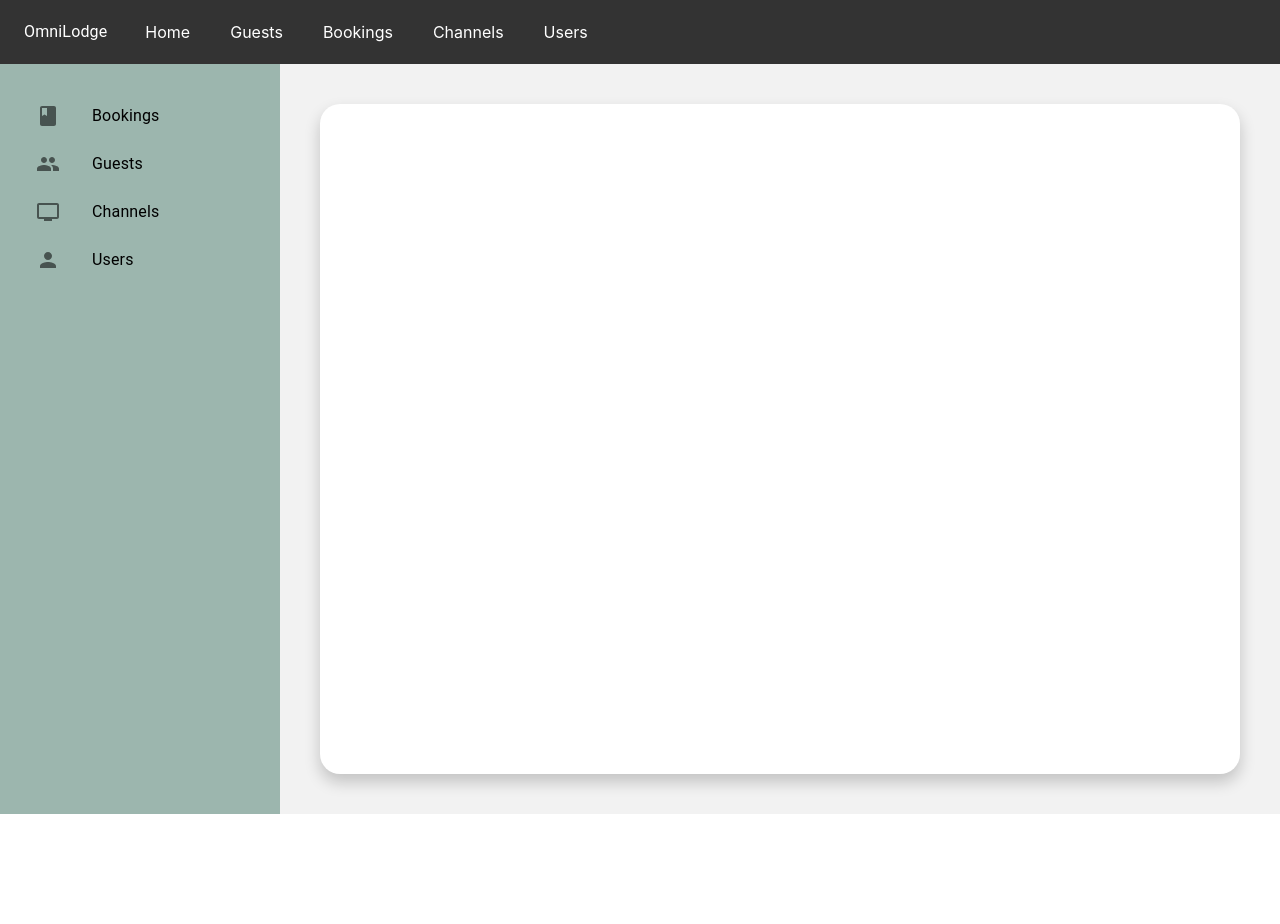
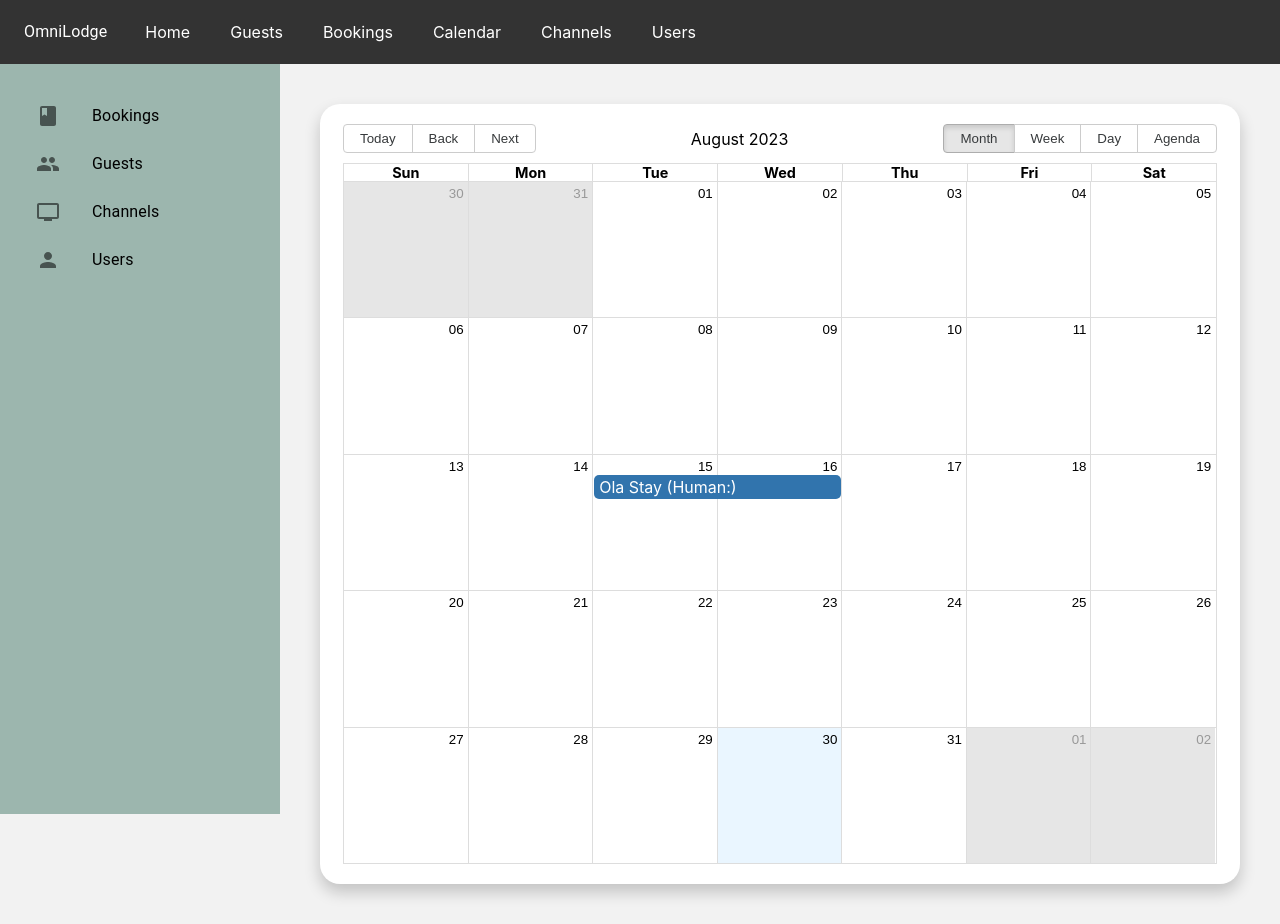
Before and after one commit to pablo-dryfield/omni-lodge, a React (Create React App) app in the folder ui/: page /calendar in a window 1280 px wide. Before the commit the page ends 814 px from the top, so only its background shows below. Built offline with nearby package versions, Linux system fonts and the light colour scheme.

Commit message:
New Features

```diff
--- a/ui/package.json
+++ b/ui/package.json
@@ -13,7 +13,9 @@
     "@testing-library/user-event": "^13.5.0",
     "axios": "^1.5.0",
     "cors": "^2.8.5",
+    "moment": "^2.29.4",
     "react": "^18.2.0",
+    "react-big-calendar": "^1.8.2",
     "react-dom": "^18.2.0",
     "react-redux": "^8.1.2",
     "react-router-dom": "^6.15.0",
--- a/ui/src/components/main/NavBar.jsx
+++ b/ui/src/components/main/NavBar.jsx
@@ -42,6 +42,7 @@ const NavBar = () => {
     { name: 'Home', path: '/' },
     { name: 'Guests', path: '/guests' },
     { name: 'Bookings', path: '/bookings' },
+    { name: 'Calendar', path: '/calendar' },
     { name: 'Channels', path: '/channels' },
     { name: 'Users', path: '/users' },
   ];
--- a/ui/src/components/main/Routes.jsx
+++ b/ui/src/components/main/Routes.jsx
@@ -4,6 +4,7 @@ import { Route, Routes as ReactRoutes } from 'react-router-dom';
 import Home from '../../pages/Home';
 import Guests from '../../pages/Guests';
 import Bookings from '../../pages/Bookings';
+import AvailabilityCalendar from '../../pages/AvailabilityCalendar';
 import Channels from '../../pages/Channels';
 import Users from '../../pages/Users';
 
@@ -13,6 +14,7 @@ const Routes = () => {
       <Route path="/" element={<Home />} />
       <Route path="/guests" element={<Guests />} />
       <Route path="/bookings" element={<Bookings />} />
+      <Route path="/calendar" element={<AvailabilityCalendar />} />
       <Route path="/channels" element={<Channels />} />
       <Route path="/users" element={<Users />} />
     </ReactRoutes>
--- /dev/null
+++ b/ui/src/pages/AvailabilityCalendar.jsx
@@ -0,0 +1,40 @@
+import React from "react";
+import { Calendar, momentLocalizer } from "react-big-calendar";
+import moment from "moment";
+import "react-big-calendar/lib/css/react-big-calendar.css";
+import { styled } from "@mui/system";
+
+const localizer = momentLocalizer(moment);
+
+const bookings = [
+  {
+    id: 1,
+    start: new Date('2023-08-15T13:29:15.524486Z'),
+    end: new Date('2023-08-16T15:29:15.524486Z'),
+    title: "Ola Stay (Human:)"
+  },
+  // Add more booking events here...
+];
+
+const AvailabilityCalendarContainer = styled("div")({
+  flexGrow: 1,
+  padding: "20px",
+  width: "95%",
+});
+
+const AvailabilityCalendar = () => (
+  <AvailabilityCalendarContainer>
+    <Calendar
+      onSelectEvent={(event) => {
+        console.log("Selected event:", event);
+      }}
+      localizer={localizer}
+      events={bookings}
+      startAccessor="start"
+      endAccessor="end"
+      style={{ height: "740px" }}
+    />
+  </AvailabilityCalendarContainer>
+);
+
+export default AvailabilityCalendar;
--- a/ui/src/pages/Home.jsx
+++ b/ui/src/pages/Home.jsx
@@ -4,6 +4,7 @@ import { Grid, Paper, Typography, ThemeProvider } from '@mui/material';
 import { styled } from '@mui/system';
 import BookIcon from '@mui/icons-material/Book';
 import PeopleIcon from '@mui/icons-material/People';
+import CalendarMonth from '@mui/icons-material/People';
 import TvIcon from '@mui/icons-material/Tv';
 import PersonIcon from '@mui/icons-material/Person';
 import { createTheme } from '@mui/material/styles';
@@ -20,6 +21,7 @@ const CenteredContainer = styled('div')({
 const Home = () => {
   const pageData = [
     { name: 'Bookings', path: '/bookings', icon: <BookIcon fontSize="large" /> },
+    { name: 'Availability Calendar', path: '/calendar', icon: <CalendarMonth fontSize="large" /> },
     { name: 'Guests', path: '/guests', icon: <PeopleIcon fontSize="large" /> },
     { name: 'Channels', path: '/channels', icon: <TvIcon fontSize="large" /> },
     { name: 'Users', path: '/users', icon: <PersonIcon fontSize="large" /> },
```
Also changed, not shown: 1 other file (tests, documents, lock files or other folders).
